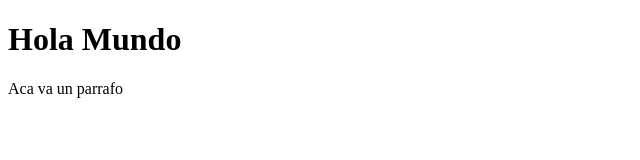
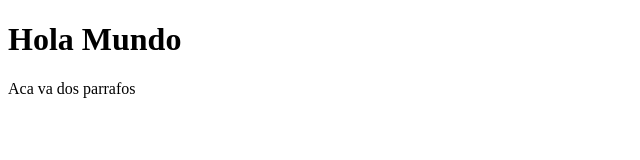
Before and after one commit to Tech-Code1/proyecto_local, a plain HTML site: page index.html in a window 1280 px wide. Shown: the full height of the page, 0-640 px from the left. Drawn offline with Linux system fonts and the light colour scheme.

```diff
--- a/index.html
+++ b/index.html
@@ -9,7 +9,7 @@
 
 <body>
     <h1>Hola Mundo</h1>
-    <p>Aca va un parrafo</p>
+    <p>Aca va dos parrafos</p>
 </body>
 
 </html>
```
